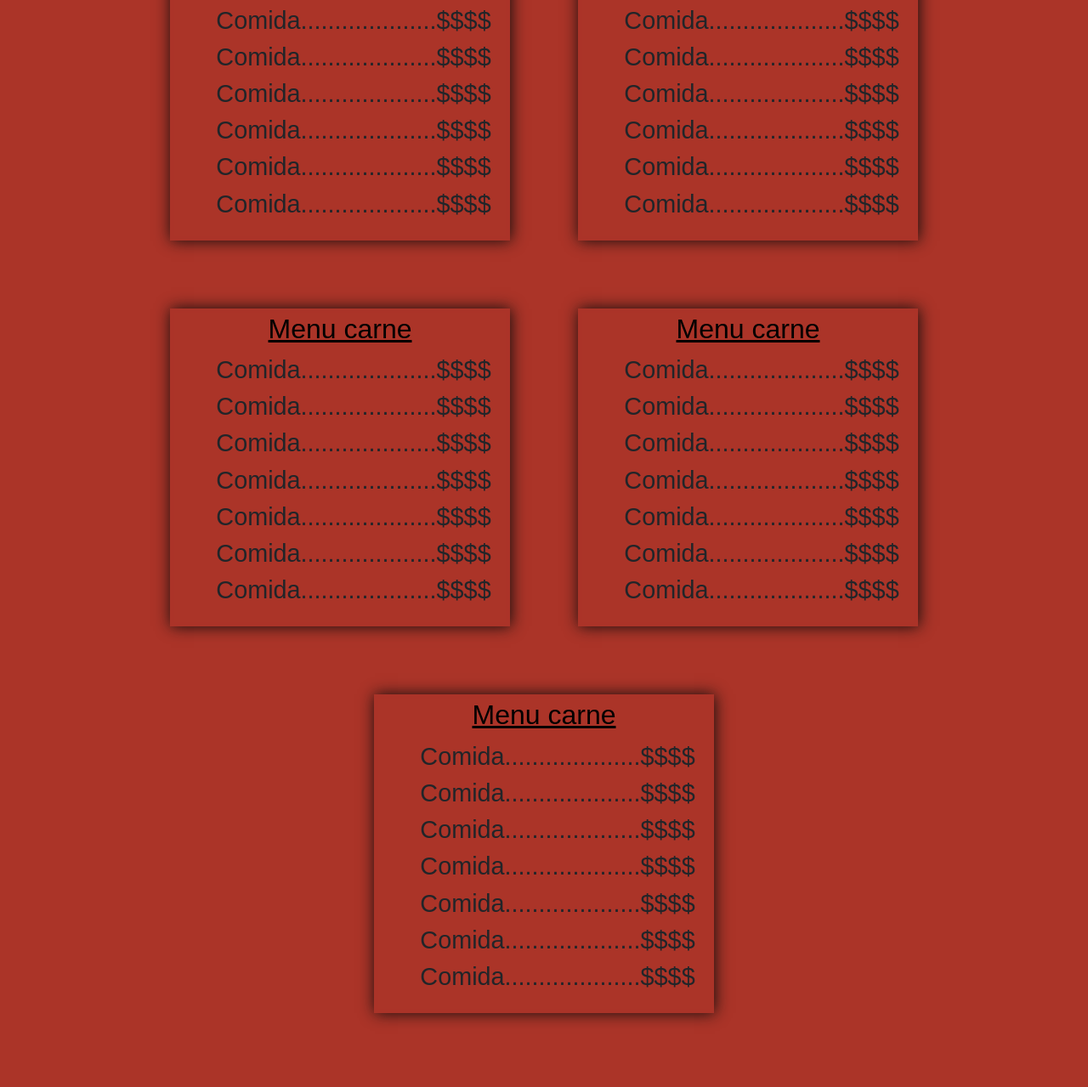
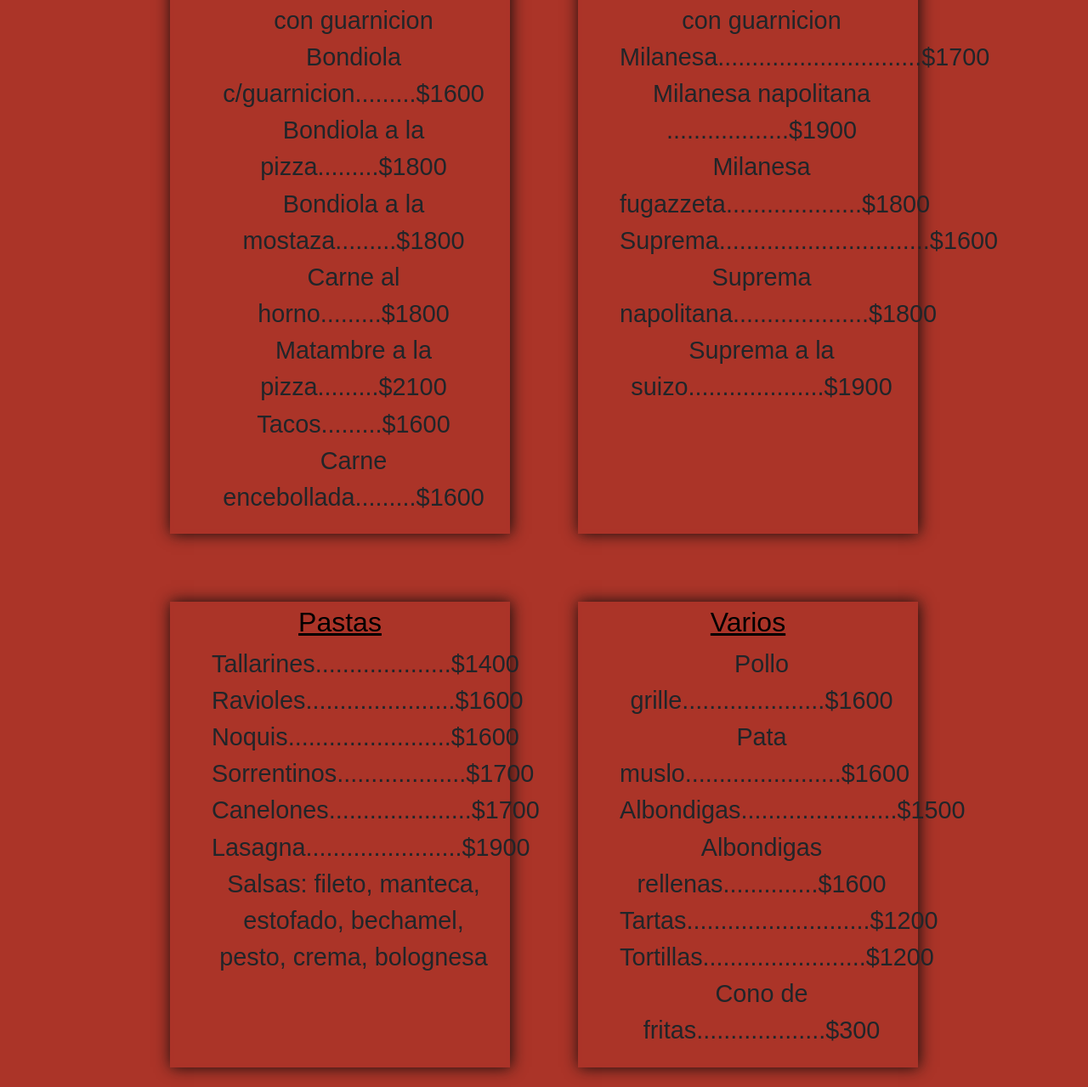
Before and after one commit to Thomcamera/RotiseriaAlsina, a website: page pages/menu.html in a window 1280 px wide. Shown: the part 416-1695 px from the top of the page at 85% size. Drawn offline with nearby package versions, Linux system fonts and the light colour scheme; a web font is replaced by a local one.

Commit message:
Agregué info real a todo

```diff
--- a/SCSS/_comunes.scss
+++ b/SCSS/_comunes.scss
@@ -70,6 +70,9 @@
         font-size: 2.5rem;
         text-decoration: none;
         color: black;
+        &:hover {
+          color: goldenrod;
+        }
     }
   }
 
--- a/SCSS/_reservas.scss
+++ b/SCSS/_reservas.scss
@@ -7,6 +7,9 @@
     h2 {
         text-align: center;
         margin-bottom: 20px;
+      }
+      p {
+        font-size: 1.5rem;
       }
   }
 
--- a/ayudamemoria.txt
+++ b/ayudamemoria.txt
@@ -1,7 +1,3 @@
-poner logos wpp e ig en todas las pag
+
 
 en galeria agregar texto adentro del carusel
-
-agregar margen top en las card del index
-
-agregar sombra en todas las imagenes
--- a/pages/menu.html
+++ b/pages/menu.html
@@ -61,62 +61,62 @@
                   <div class="menu-hijo">
                   <h2>Menu carne</h2>
                     <ul>
-                        <li>Comida....................$$$$</li>
-                        <li>Comida....................$$$$</li>
-                        <li>Comida....................$$$$</li>
-                        <li>Comida....................$$$$</li>
-                        <li>Comida....................$$$$</li>
-                        <li>Comida....................$$$$</li>
-                        <li>Comida....................$$$$</li>
+                        <li>Todos los platos vienen con guarnicion</li>
+                        <li>Bondiola c/guarnicion.........$1600</li>
+                        <li>Bondiola a la pizza.........$1800</li>
+                        <li>Bondiola a la mostaza.........$1800</li>
+                        <li>Carne al horno.........$1800</li>
+                        <li>Matambre a la pizza.........$2100</li>
+                        <li>Tacos.........$1600</li>
+                        <li>Carne encebollada.........$1600</li>
                     </ul>
                   </div>
                 </div>
                 <div class="col-12 col-xl-4 col-lg-6 col-md-12 menu-carta">
-                     <h2>Menu carne</h2>
+                     <h2>Milanesas</h2>
                          <ul>
-                            <li>Comida....................$$$$</li>
-                            <li>Comida....................$$$$</li>
-                            <li>Comida....................$$$$</li>
-                            <li>Comida....................$$$$</li>
-                            <li>Comida....................$$$$</li>
-                            <li>Comida....................$$$$</li>
-                            <li>Comida....................$$$$</li>
+                            <li>Todos los platos vienen con guarnicion</li>
+                            <li>Milanesa..............................$1700</li>
+                            <li>Milanesa napolitana ..................$1900</li>
+                            <li>Milanesa fugazzeta....................$1800</li>
+                            <li>Suprema...............................$1600</li>
+                            <li>Suprema napolitana....................$1800</li>
+                            <li>Suprema a la suizo....................$1900</li>
                             </ul>
                 </div>
                 <div class="col-12 col-xl-4 col-lg-6 col-md-12 menu-carta">
-                    <h2>Menu carne</h2>
+                    <h2>Pastas</h2>
                         <ul>
-                            <li>Comida....................$$$$</li>
-                            <li>Comida....................$$$$</li>
-                            <li>Comida....................$$$$</li>
-                            <li>Comida....................$$$$</li>
-                            <li>Comida....................$$$$</li>
-                            <li>Comida....................$$$$</li>
-                            <li>Comida....................$$$$</li>
+                            <li>Tallarines....................$1400</li>
+                            <li>Ravioles......................$1600</li>
+                            <li>Noquis........................$1600</li>
+                            <li>Sorrentinos...................$1700</li>
+                            <li>Canelones.....................$1700</li>
+                            <li>Lasagna.......................$1900</li>
+                            <li>Salsas: fileto, manteca, estofado, bechamel, pesto, crema, bolognesa</li>
                         </ul>
                 </div>
                 <div class="col-12 col-xl-6 col-lg-6 col-md-12 menu-carta">
-                     <h2>Menu carne</h2>
+                     <h2>Varios</h2>
                         <ul>
-                            <li>Comida....................$$$$</li>
-                            <li>Comida....................$$$$</li>
-                            <li>Comida....................$$$$</li>
-                            <li>Comida....................$$$$</li>
-                            <li>Comida....................$$$$</li>
-                            <li>Comida....................$$$$</li>
-                            <li>Comida....................$$$$</li>
+                            <li>Pollo grille.....................$1600</li>
+                            <li>Pata muslo.......................$1600</li>
+                            <li>Albondigas.......................$1500</li>
+                            <li>Albondigas rellenas..............$1600</li>
+                            <li>Tartas...........................$1200</li>
+                            <li>Tortillas........................$1200</li>
+                            <li>Cono de fritas...................$300</li>
                         </ul>
                 </div>
                 <div class="col-12 col-xl-6 col-lg-6 col-md-12  menu-carta">
-                    <h2>Menu carne</h2>
+                    <h2>Sandwiches</h2>
                         <ul>
-                            <li>Comida....................$$$$</li>
-                            <li>Comida....................$$$$</li>
-                            <li>Comida....................$$$$</li>
-                            <li>Comida....................$$$$</li>
-                            <li>Comida....................$$$$</li>
-                            <li>Comida....................$$$$</li>
-                            <li>Comida....................$$$$</li>
+                            <li>Milanesa (lechuga, tomate)....................$1200</li>
+                            <li>Mila Napo (tomate, queso, jamon)..............$1500</li>
+                            <li>Bondio (lechuga tomate)....................$1400</li>
+                            <li>Bondio napo (tomate, queso, jamon).........$1600</li>
+                            <li>Paty....................$800</li>
+                            <li>Super Paty..............$1100</li>
                         </ul>
                 </div>
             </div>
```
Also changed, not shown: index.html (+3 -3 lines), pages/galeria.html (+12 -0 lines), pages/reservas.html (+20 -3 lines), pages/trabaja.html (+1 -0 lines), CSS/styles.css, imgs/empanadas2.jpeg (added), imgs/logo3.jpeg (added), imgs/patycasero.jpeg (added), imgs/patylindo.jpeg (added), imgs/sanguche.jpeg (added), 2 other files.
